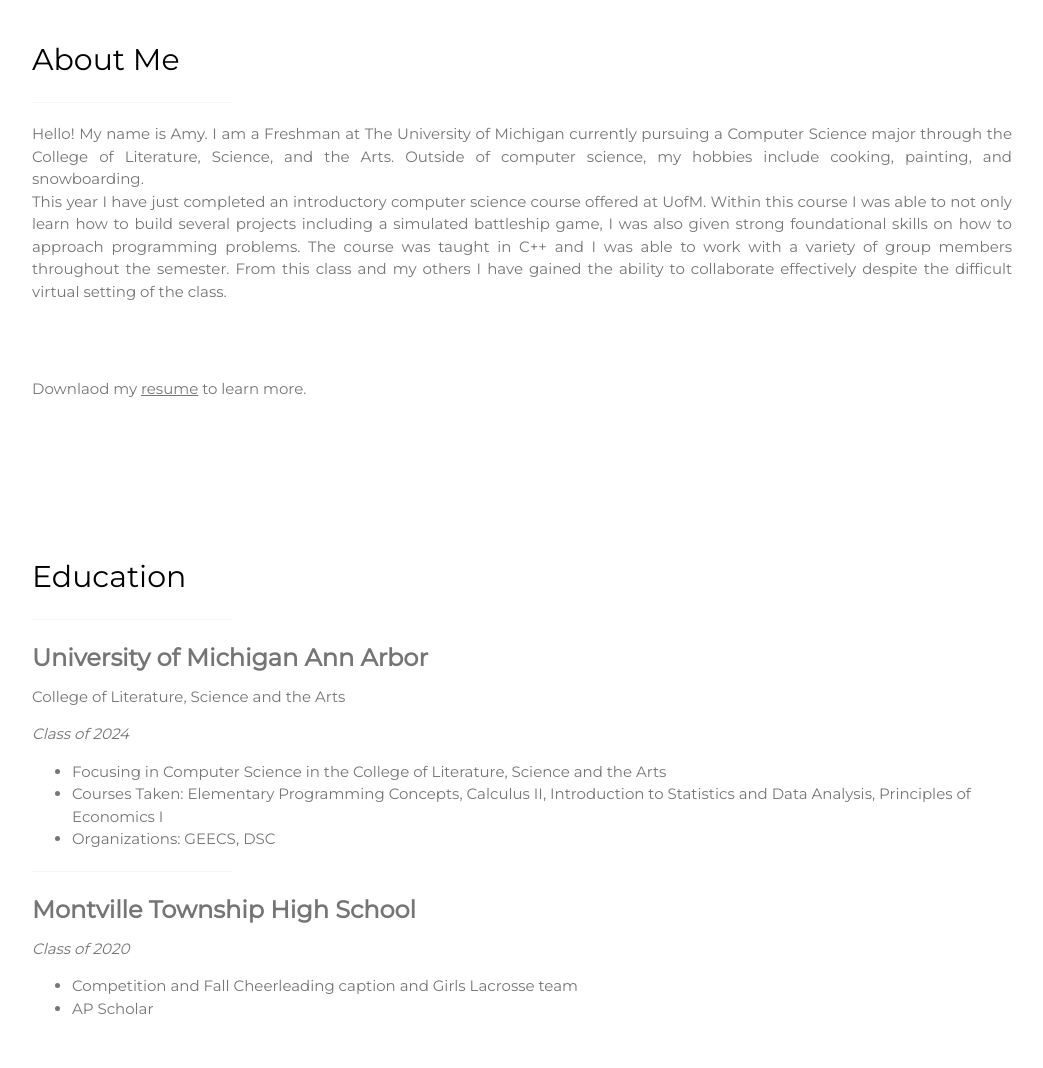
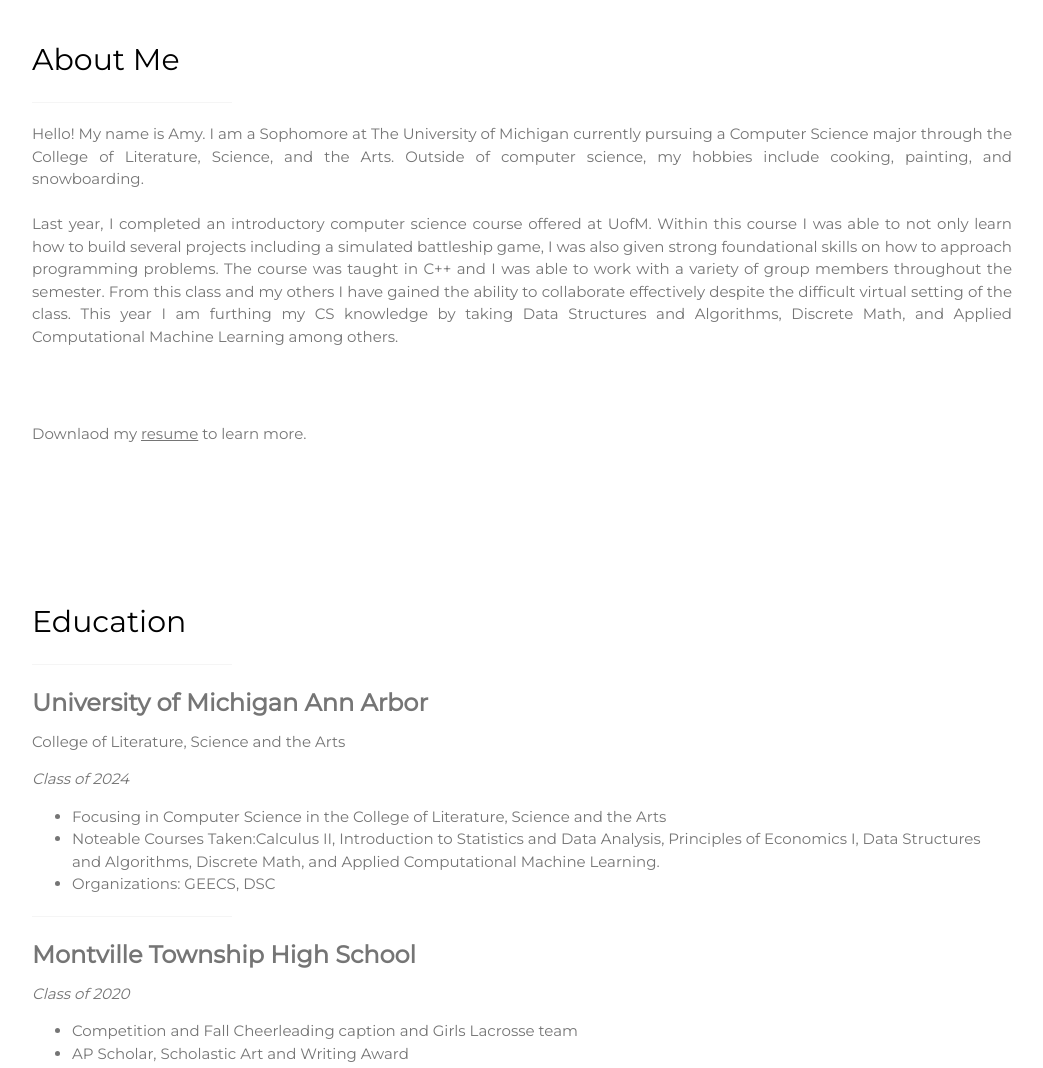
Before and after one commit to amyclair/amyclair.github.io, a plain HTML site: page index.html in a window 1280 px wide. Shown: the part 680-1748 px from the top of the page, without its empty margins (118-1161 px from the left). Drawn offline with nearby package versions, Linux system fonts and the light colour scheme.

Commit message:
Update index.html

```diff
--- a/index.html
+++ b/index.html
@@ -47,17 +47,24 @@ https://www.w3schools.com/w3css/4/w3.css
     <h2 class="w3-text-black">About Me</h2>
     <hr style="width:200px" class="w3-opacity">
     <!-- EDIT THIS SECTION TO CHANGE YOUR ABOUT ME -->
-    <p> Hello! My name is Amy. I am a Freshman at The University of Michigan currently pursuing a Computer Science major through the College of Literature, Science, and the Arts. Outside of computer science, my hobbies include cooking, painting, and snowboarding.
+    <p> Hello! My name is Amy. I am a Sophomore at The University of Michigan currently pursuing a Computer Science major through
+       the College of Literature, Science, and the Arts. Outside of computer science, my hobbies include cooking, painting, and snowboarding.
 
     <!-- On Campus, I am involved with gEECS. -->
 
     <br />
-    This year I have just completed an introductory computer science course offered at UofM. Within this course I was able to not only learn how to build several projects including a simulated battleship game, I was also given strong foundational skills on how to approach programming problems. The course was taught in C++ and I was able to work with a variety of group members throughout the semester. From this class and my others I have gained the ability to collaborate effectively despite the difficult virtual setting of the class.
+    <br />
+    Last year, I completed an introductory computer science course offered at UofM. Within this course I was able to not only
+       learn how to build several projects including a simulated battleship game, I was also given strong foundational skills
+       on how to approach programming problems. The course was taught in C++ and I was able to work with a variety of group
+       members throughout the semester. From this class and my others I have gained the ability to collaborate effectively despite the
+       difficult virtual setting of the class. This year I am furthing my CS knowledge by taking Data Structures and Algorithms, Discrete Math,
+       and Applied Computational Machine Learning among others.
     </p>
 
   <br />
   <br />
-  <p>Downlaod my <a href="resume.pdf" class='download' download="download">resume</a>
+  <p>Downlaod my <a href="Amy Wang - Resume.pdf" class='download' download="download">resume</a>
  to learn more.</p>
 
 
@@ -76,7 +83,8 @@ https://www.w3schools.com/w3css/4/w3.css
     <p><i>Class of 2024</i></p>
     <ul>
       <li>Focusing in Computer Science in the College of Literature, Science and the Arts</li>
-      <li>Courses Taken: Elementary Programming Concepts, Calculus II, Introduction to Statistics and Data Analysis, Principles of Economics I </li>
+      <li>Noteable Courses Taken:Calculus II, Introduction to Statistics and Data Analysis, Principles of Economics I,
+         Data Structures and Algorithms, Discrete Math, and Applied Computational Machine Learning. </li>
       <li>Organizations: GEECS, DSC</li>
     </ul>
     <hr style="width:200px" class="w3-opacity">
@@ -85,7 +93,7 @@ https://www.w3schools.com/w3css/4/w3.css
     <i>Class of 2020</i>
     <ul>
       <li>Competition and Fall Cheerleading caption and Girls Lacrosse team </li>
-      <li>AP Scholar</li>
+      <li>AP Scholar, Scholastic Art and Writing Award</li>
     </ul>
   <!-- End Education Section -->
   </div>
```
